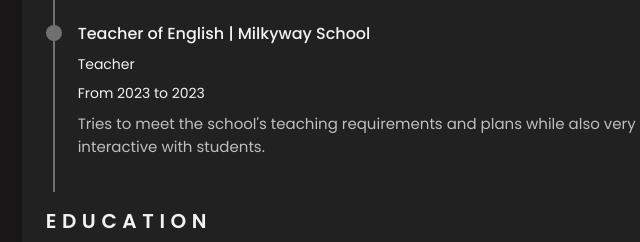
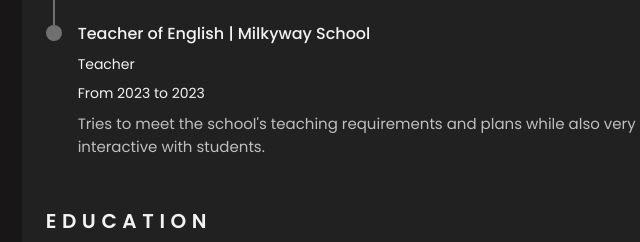
Before and after one commit to CrimsonPiZza/sophea-ly-resume, a plain HTML site: page public/index.html in a window 1280 px wide. Shown: the part 542-784 px from the top of the page, 457-1097 px from the left. Drawn offline with nearby package versions, Linux system fonts and the light colour scheme.

Commit message:
Update index.html

```diff
--- a/public/index.html
+++ b/public/index.html
@@ -241,7 +241,6 @@
               <div class="experience__content">
                 <div class="experience__time">
                   <span class="experience__rounder"></span>
-                  <span class="experience__line"></span>
                 </div>
 
                 <div class="experience__data bd-grid">
```
